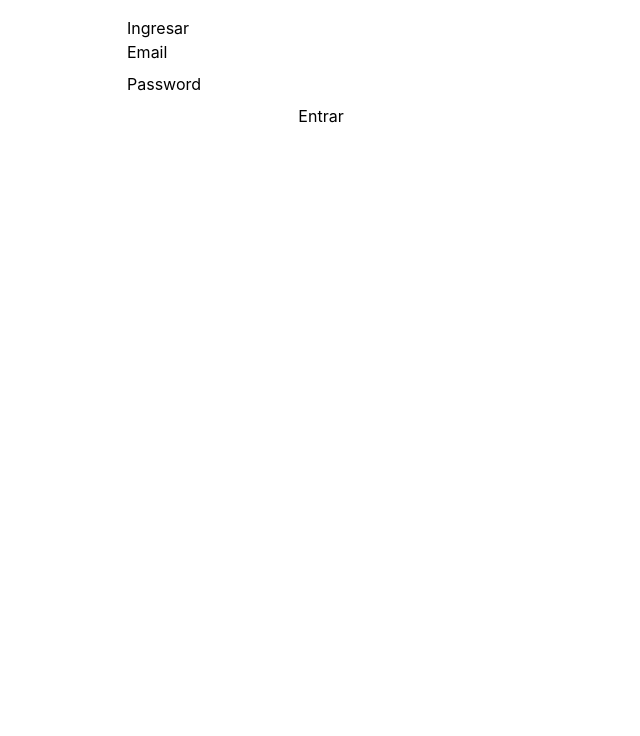
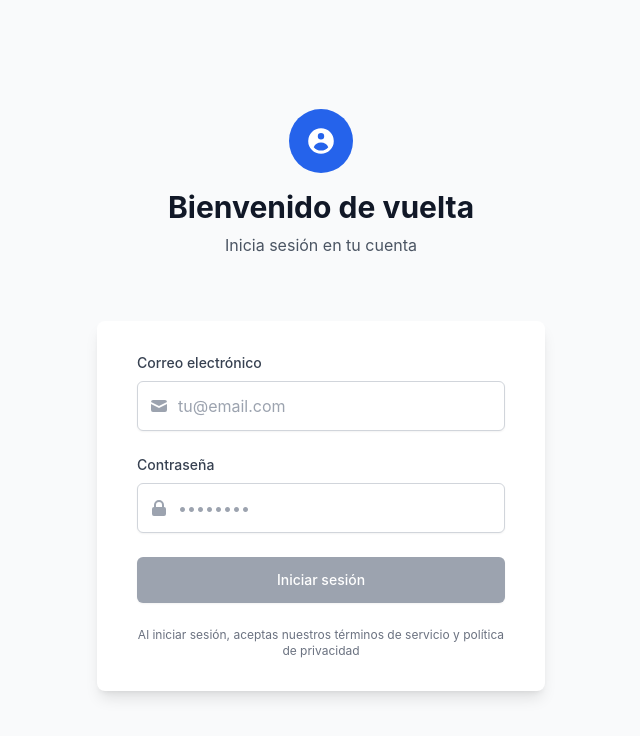
Before and after one commit to fabifatal/maria-bonobo-chat, a React (Create React App) app: page /login in a window 1280 px wide. Shown: the top 736 px of the page, without its empty margins (319-959 px from the left). Built offline with nearby package versions, Linux system fonts and the light colour scheme.

Commit message:
mejora ui login

```diff
--- a/src/pages/LoginPage.jsx
+++ b/src/pages/LoginPage.jsx
@@ -1,6 +1,7 @@
 import React, { useState, useMemo } from "react";
 import { useNavigate } from "react-router-dom";
 import { useAuth } from "../app/AuthContext";
+
 const pswmin = process.env.PASSWORD_MIN_LENGTH || 4;
 
 const LoginPage = () => {
@@ -9,7 +10,8 @@ const LoginPage = () => {
   const [email, setEmail] = useState("");
   const [password, setPassword] = useState("");
   const [error, setError] = useState(null);
-  console.log("pswmin", pswmin);
+  const [isLoading, setIsLoading] = useState(false);
+
   const userValid = useMemo(
     () =>
       email !== "" &&
@@ -28,42 +30,213 @@ const LoginPage = () => {
 
   const onSubmit = async (e) => {
     e.preventDefault();
+    if (!formValid || isLoading) return;
+
+    setIsLoading(true);
+    setError(null);
+
     try {
       await login(email, password);
       nav("/revelaciones");
     } catch (err) {
       setError("Credenciales inválidas");
+    } finally {
+      setIsLoading(false);
     }
   };
 
   return (
-    <main style={{ maxWidth: 420, margin: "0 auto", padding: 16 }}>
-      <h1>Ingresar</h1>
-      <form onSubmit={onSubmit} style={{ display: "grid", gap: 8 }}>
-        <label>
-          Email
+    <div className="min-h-screen bg-gray-50 flex flex-col justify-center py-12 sm:px-6 lg:px-8">
+      <div className="sm:mx-auto sm:w-full sm:max-w-md">
+        {/* Logo o título principal */}
+        <div className="text-center mb-8">
+          <div className="mx-auto h-16 w-16 bg-blue-600 rounded-full flex items-center justify-center mb-4">
+            <svg
+              className="h-8 w-8 text-white"
+              fill="currentColor"
+              viewBox="0 0 20 20"
+            >
+              <path
+                fillRule="evenodd"
+                d="M18 10a8 8 0 11-16 0 8 8 0 0116 0zm-6-3a2 2 0 11-4 0 2 2 0 014 0zm-2 4a5 5 0 00-4.546 2.916A5.986 5.986 0 0010 16a5.986 5.986 0 004.546-2.084A5 5 0 0010 11z"
+                clipRule="evenodd"
+              />
+            </svg>
+          </div>
+          <h2 className="text-3xl font-bold text-gray-900 mb-2">
+            Bienvenido de vuelta
+          </h2>
+          <p className="text-gray-600">Inicia sesión en tu cuenta</p>
+        </div>
+      </div>
+
+      <div className="mt-8 sm:mx-auto sm:w-full sm:max-w-md">
+        <div className="bg-white py-8 px-6 shadow-lg rounded-lg sm:px-10">
+          <form onSubmit={onSubmit} className="space-y-6">
+            {/* Campo Email */}
+            <div>
+              <label
+                htmlFor="email"
+                className="block text-sm font-medium text-gray-700 mb-2"
+              >
+                Correo electrónico
+              </label>
+              <div className="relative">
+                <div className="absolute inset-y-0 left-0 pl-3 flex items-center pointer-events-none">
+                  <svg
+                    className="h-5 w-5 text-gray-400"
+                    fill="currentColor"
+                    viewBox="0 0 20 20"
+                  >
+                    <path d="M2.003 5.884L10 9.882l7.997-3.998A2 2 0 0016 4H4a2 2 0 00-1.997 1.884z" />
+                    <path d="M18 8.118l-8 4-8-4V14a2 2 0 002 2h12a2 2 0 002-2V8.118z" />
+                  </svg>
+                </div>
                 <input
+                  id="email"
+                  name="email"
                   type="email"
+                  autoComplete="email"
                   required
                   value={email}
                   onChange={(e) => setEmail(e.target.value)}
+                  className={`block w-full pl-10 pr-3 py-3 border rounded-md shadow-sm placeholder-gray-400 focus:outline-none focus:ring-2 focus:ring-blue-500 focus:border-blue-500 transition-colors ${
+                    email && !email.includes("@")
+                      ? "border-red-300 focus:ring-red-500 focus:border-red-500"
+                      : "border-gray-300"
+                  }`}
+                  placeholder="tu@email.com"
                 />
+              </div>
+              {email && !email.includes("@") && (
+                <p className="mt-1 text-sm text-red-600">
+                  Ingresa un email válido
+                </p>
+              )}
+            </div>
+
+            {/* Campo Password */}
+            <div>
+              <label
+                htmlFor="password"
+                className="block text-sm font-medium text-gray-700 mb-2"
+              >
+                Contraseña
               </label>
-        <label>
-          Password
+              <div className="relative">
+                <div className="absolute inset-y-0 left-0 pl-3 flex items-center pointer-events-none">
+                  <svg
+                    className="h-5 w-5 text-gray-400"
+                    fill="currentColor"
+                    viewBox="0 0 20 20"
+                  >
+                    <path
+                      fillRule="evenodd"
+                      d="M5 9V7a5 5 0 0110 0v2a2 2 0 012 2v5a2 2 0 01-2 2H5a2 2 0 01-2-2v-5a2 2 0 012-2zm8-2v2H7V7a3 3 0 016 0z"
+                      clipRule="evenodd"
+                    />
+                  </svg>
+                </div>
                 <input
+                  id="password"
+                  name="password"
                   type="password"
+                  autoComplete="current-password"
                   required
                   value={password}
                   onChange={(e) => setPassword(e.target.value)}
+                  className={`block w-full pl-10 pr-3 py-3 border rounded-md shadow-sm placeholder-gray-400 focus:outline-none focus:ring-2 focus:ring-blue-500 focus:border-blue-500 transition-colors ${
+                    password && password.length < pswmin
+                      ? "border-red-300 focus:ring-red-500 focus:border-red-500"
+                      : "border-gray-300"
+                  }`}
+                  placeholder="••••••••"
                 />
-        </label>
-        {error && <div role="alert">{error}</div>}
-        <button disabled={!formValid} type="submit">
-          Entrar
+              </div>
+              {password && password.length < pswmin && (
+                <p className="mt-1 text-sm text-red-600">
+                  La contraseña debe tener al menos {pswmin} caracteres
+                </p>
+              )}
+            </div>
+
+            {/* Mensaje de error */}
+            {error && (
+              <div className="rounded-md bg-red-50 p-4 border border-red-200">
+                <div className="flex">
+                  <div className="flex-shrink-0">
+                    <svg
+                      className="h-5 w-5 text-red-400"
+                      fill="currentColor"
+                      viewBox="0 0 20 20"
+                    >
+                      <path
+                        fillRule="evenodd"
+                        d="M18 10a8 8 0 11-16 0 8 8 0 0116 0zm-7 4a1 1 0 11-2 0 1 1 0 012 0zm-1-9a1 1 0 00-1 1v4a1 1 0 102 0V6a1 1 0 00-1-1z"
+                        clipRule="evenodd"
+                      />
+                    </svg>
+                  </div>
+                  <div className="ml-3">
+                    <p className="text-sm text-red-800" role="alert">
+                      {error}
+                    </p>
+                  </div>
+                </div>
+              </div>
+            )}
+
+            {/* Botón de envío */}
+            <div>
+              <button
+                type="submit"
+                disabled={!formValid || isLoading}
+                className={`w-full flex justify-center py-3 px-4 border border-transparent rounded-md shadow-sm text-sm font-medium text-white focus:outline-none focus:ring-2 focus:ring-offset-2 focus:ring-blue-500 transition-all ${
+                  formValid && !isLoading
+                    ? "bg-blue-600 hover:bg-blue-700 focus:ring-blue-500"
+                    : "bg-gray-400 cursor-not-allowed"
+                }`}
+              >
+                {isLoading ? (
+                  <div className="flex items-center">
+                    <svg
+                      className="animate-spin -ml-1 mr-3 h-5 w-5 text-white"
+                      fill="none"
+                      viewBox="0 0 24 24"
+                    >
+                      <circle
+                        className="opacity-25"
+                        cx="12"
+                        cy="12"
+                        r="10"
+                        stroke="currentColor"
+                        strokeWidth="4"
+                      ></circle>
+                      <path
+                        className="opacity-75"
+                        fill="currentColor"
+                        d="M4 12a8 8 0 018-8V0C5.373 0 0 5.373 0 12h4zm2 5.291A7.962 7.962 0 014 12H0c0 3.042 1.135 5.824 3 7.938l3-2.647z"
+                      ></path>
+                    </svg>
+                    Iniciando sesión...
+                  </div>
+                ) : (
+                  "Iniciar sesión"
+                )}
               </button>
+            </div>
           </form>
-    </main>
+
+          {/* Información adicional */}
+          <div className="mt-6 text-center">
+            <p className="text-xs text-gray-500">
+              Al iniciar sesión, aceptas nuestros términos de servicio y
+              política de privacidad
+            </p>
+          </div>
+        </div>
+      </div>
+    </div>
   );
 };
 
```
Lines whose indentation alone changed are shown as unchanged.
